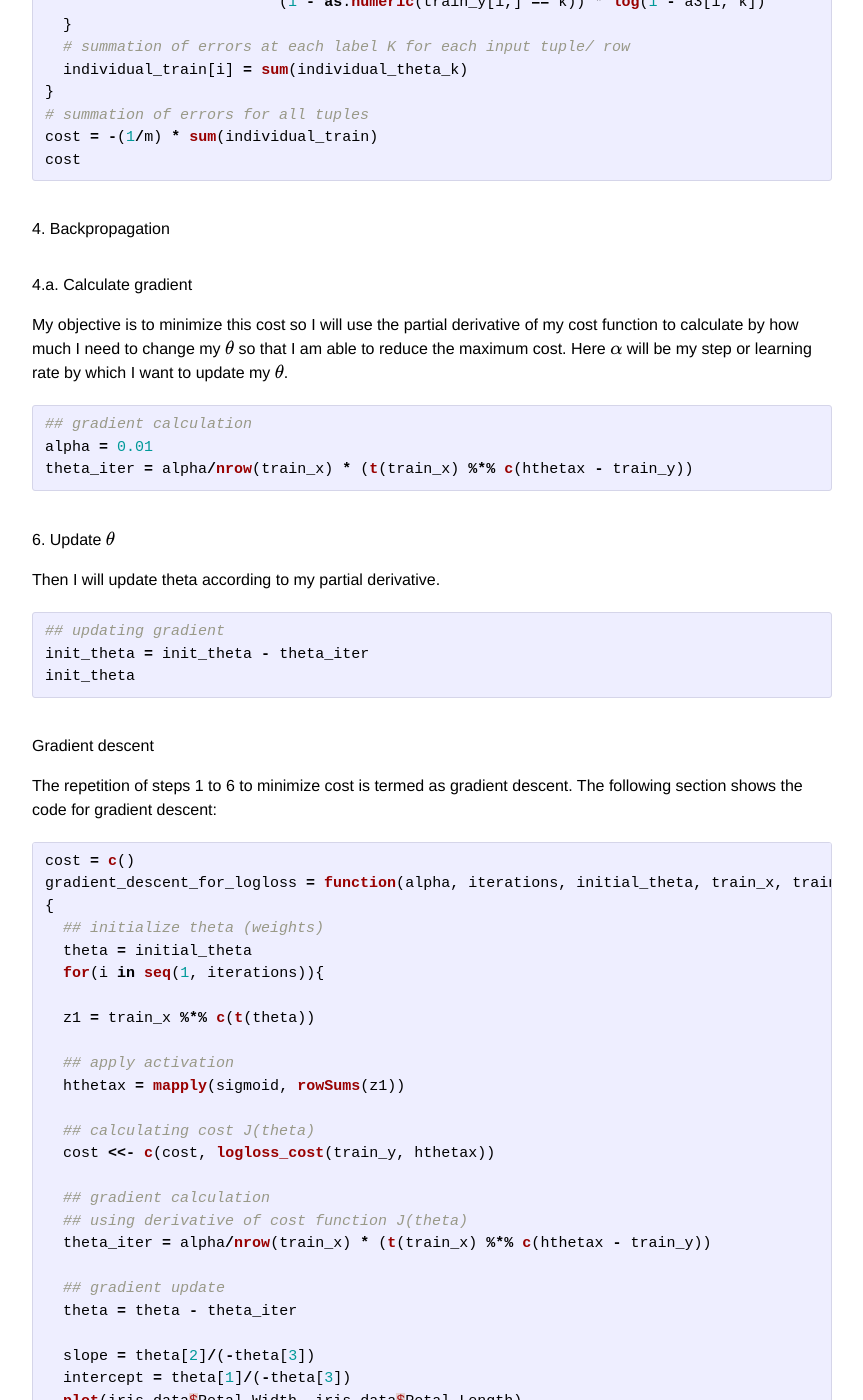
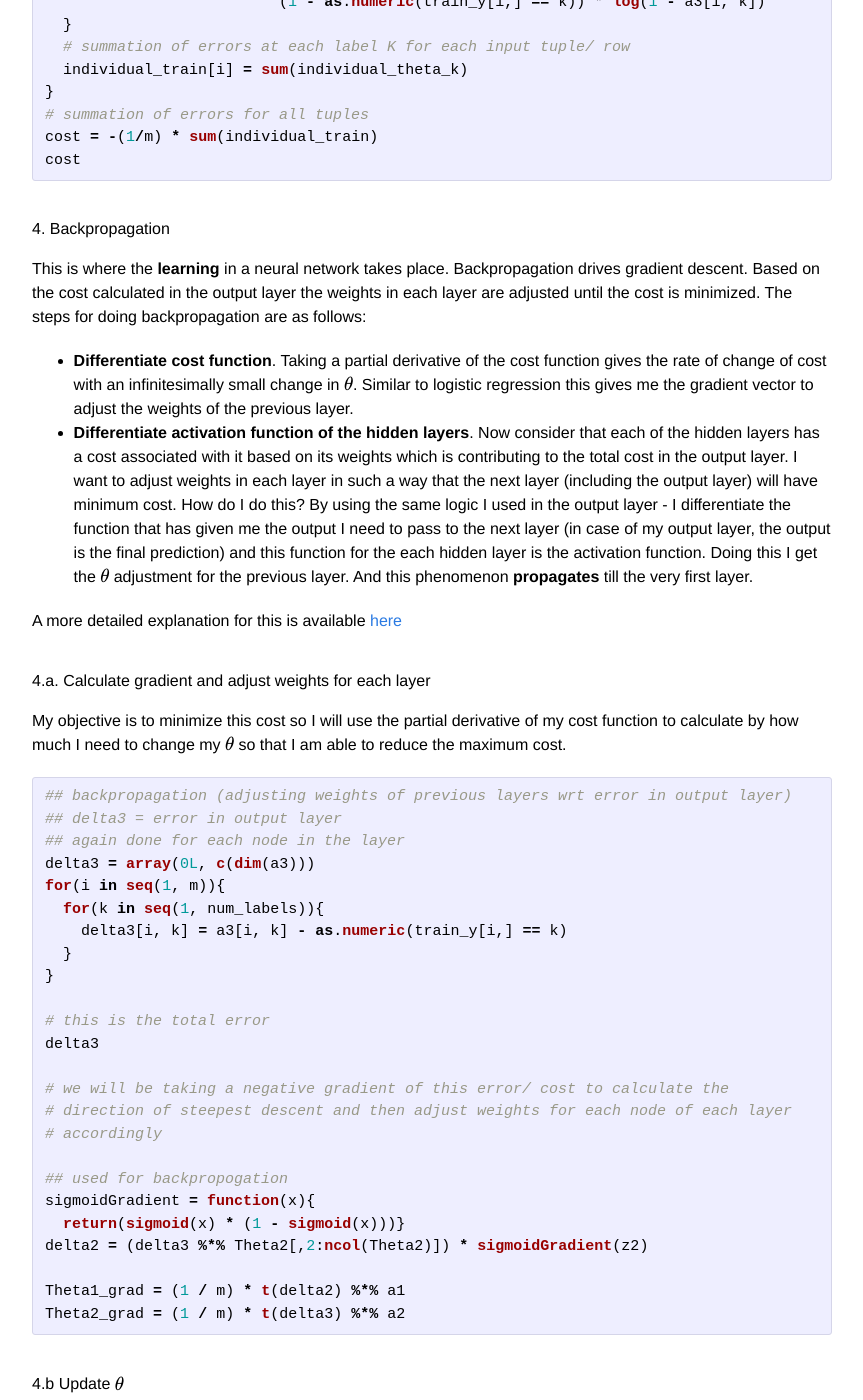
Before and after one commit to praths007/praths007.github.io, a Jekyll site: the page built from _posts/2019-03-25-intuition-neural-networks.md, in a window 1280 px wide and 1400 px high, scrolled down 3802 px. Shown: the whole window, without its empty margins (208-1071 px from the left). Built offline with Jekyll 4.4.1, drawn with Linux system fonts in a browser that asks for light colours; formulas are drawn with MathJax 3; comment, search, counter and statistics services are not loaded; some of the changed text lies outside the part shown.

Commit message:
added nn intuition#f

````diff
--- a/_posts/2019-03-25-intuition-neural-networks.md
+++ b/_posts/2019-03-25-intuition-neural-networks.md
@@ -157,77 +157,176 @@ cost
 ```
 
 ##### 4. Backpropagation
-###### 4.a. Calculate gradient
+This is where the **learning** in a neural network takes place. Backpropagation drives gradient descent. Based on the
+cost calculated in the output layer the weights in each layer are adjusted until the cost is minimized.
+The steps for doing backpropagation are as follows:
+- **Differentiate cost function**. Taking a partial derivative of the cost function gives the rate of change of cost
+with an infinitesimally small change in \\( \theta \\). Similar to logistic regression this gives me the gradient vector
+to adjust the weights of the previous layer.
+- **Differentiate activation function of the hidden layers**. Now consider that each of the hidden layers has a cost
+associated with it based on its weights which is contributing to the total cost in the output layer. I want to adjust
+weights in each layer in such a way that the next layer (including the output layer) will have minimum cost. How do I do
+this? By using the same logic I used in the output layer - I differentiate the function that has given me the output I
+need to pass to the next layer (in case of my output layer, the output is the final prediction) and this function for
+ the each hidden layer is the activation function.
+ Doing this I get the \\( \theta \\) adjustment for the previous layer. And this phenomenon
+**propagates** till the very first layer.
+
+A more detailed explanation for this is available [here](https://medium.com/datathings/neural-networks-and-backpropagation-explained-in-a-simple-way-f540a3611f5e)
+
+###### 4.a. Calculate gradient and adjust weights for each layer
 My objective is to minimize this cost so I will use the partial derivative of my cost function to calculate by how much
-I need to change my \\( \theta \\) so that I am able to reduce the maximum cost. Here \\( \alpha \\) will be my step or
-learning rate by which I want to update my \\( \theta \\).
+I need to change my \\( \theta \\) so that I am able to reduce the maximum cost.
 
 ```python
-## gradient calculation
-alpha = 0.01
-theta_iter = alpha/nrow(train_x) * (t(train_x) %*% c(hthetax - train_y))
+## backpropagation (adjusting weights of previous layers wrt error in output layer)
+## delta3 = error in output layer
+## again done for each node in the layer
+delta3 = array(0L, c(dim(a3)))
+for(i in seq(1, m)){
+  for(k in seq(1, num_labels)){
+    delta3[i, k] = a3[i, k] - as.numeric(train_y[i,] == k)
+  }
+}
+
+# this is the total error
+delta3
+
+# we will be taking a negative gradient of this error/ cost to calculate the
+# direction of steepest descent and then adjust weights for each node of each layer
+# accordingly
+
+## used for backpropogation
+sigmoidGradient = function(x){
+  return(sigmoid(x) * (1 - sigmoid(x)))}
+delta2 = (delta3 %*% Theta2[,2:ncol(Theta2)]) * sigmoidGradient(z2)
+
+Theta1_grad = (1 / m) * t(delta2) %*% a1
+Theta2_grad = (1 / m) * t(delta3) %*% a2
 ```
-##### 6. Update \\( \theta \\)
-Then I will update theta according to my partial derivative.
+###### 4.b Update \\( \theta \\)
+Then I will update theta/gradients/weights for each layer according to my partial derivative. Here \\( \alpha \\) will be my step or
+learning rate by which I want to update my \\( \theta \\). Generally this \\( \alpha \\) must have a small value so that
+the gradient does not update frantically.
 ```python
-## updating gradient
-init_theta = init_theta - theta_iter
-init_theta
+alpha = 0.001
+Theta1 = Theta1 - alpha * Theta1_grad
+Theta2 = Theta2 - alpha * Theta2_grad
 ```
 ##### Gradient descent
-The repetition of steps 1 to 6 to minimize cost is termed as gradient descent. The following section shows the code for
-gradient descent:
+The repetition of forward and backpropagation in steps 1 to 4 to minimize cost is gradient
+descent. The following section shows the code for gradient descent:
 
 ```python
 cost = c()
-gradient_descent_for_logloss = function(alpha, iterations, initial_theta, train_x, train_y)
+num_labels = 2 # 0 and 1 in our case
+
+m = dim(train_x)[1]
+n = dim(train_x)[2]
+
+## number of nodes in 1st layer/input layer must
+## equal number of columns/ features of input data
+layer1_nodes = ncol(train_x)
+
+## this layer can have as many nodes as required
+## rule of thumb is usually 1.5 times or equal number
+layer2_nodes = trunc(ncol(train_x) * 1.5)
+
+# final output layer nodes = number of labels
+output_layer_nodes = 2
+
+gradient_descent_for_nn = function(alpha, iterations, train_x, train_y)
 {
   ## initialize theta (weights)
-  theta = initial_theta
+
+  Theta1 = array(runif(n = gaussian(), min = 0, max = 1), c(layer2_nodes, layer1_nodes))
+
+  Theta2 = array(runif(n = gaussian(), min = 0, max = 1), c(output_layer_nodes, layer2_nodes+1))
+
+
   for(i in seq(1, iterations)){
 
-  z1 = train_x %*% c(t(theta))
+    a1 = train_x
 
-  ## apply activation
-  hthetax = mapply(sigmoid, rowSums(z1))
+    z2 = a1 %*% t(Theta1)
 
-  ## calculating cost J(theta)
-  cost <<- c(cost, logloss_cost(train_y, hthetax))
+    a2 = sigmoid(z2)
 
-  ## gradient calculation
-  ## using derivative of cost function J(theta)
-  theta_iter = alpha/nrow(train_x) * (t(train_x) %*% c(hthetax - train_y))
+    a2 = cbind(1, a2)
 
-  ## gradient update
-  theta = theta - theta_iter
 
-  slope = theta[2]/(-theta[3])
-  intercept = theta[1]/(-theta[3])
-  plot(iris_data$Petal.Width, iris_data$Petal.Length)
-  abline(intercept, slope)
-  Sys.sleep(0)
+    z3 = a2 %*% t(Theta2)
+
+    a3 = sigmoid(z3)
+
+
+    individual_train = array(0L, m)
+    individual_theta_k = array(0L, output_layer_nodes)
+    for(i in seq(1, m)){
+      for(k in seq(1, num_labels)){
+        individual_theta_k[k] = as.numeric(train_y[i,] == k)  * log(a3[i, k]) +
+          (1 - as.numeric(train_y[i,] == k)) * log(1 - a3[i, k])
+      }
+      individual_train[i] = sum(individual_theta_k)
+    }
+    cost <<- c(cost, -(1/m) * sum(individual_train))
+    # cost = c(cost, cost)
+    # print(cost)
+
+
+
+    delta3 = array(0L, c(dim(a3)))
+    for(i in seq(1, m)){
+      for(k in seq(1, num_labels)){
+        delta3[i, k] = a3[i, k] - as.numeric(train_y[i,] == k)
+      }
+    }
+
+    # delta3
+
+
+    # delta2 = Theta2*delta3 * (derivative of activation function, which is sigmoid)
+    # delta2 = Theta2*delta3 * a3 * (1 - a3)
+
+    delta2 = (delta3 %*% Theta2[,2:ncol(Theta2)]) * sigmoidGradient(z2)
+
+    Theta1_grad = (1 / m) * t(delta2) %*% a1
+    Theta2_grad = (1 / m) * t(delta3) %*% a2
+
+    # alpha = 0.001
+    Theta1 = Theta1 - alpha * Theta1_grad
+    Theta2 = Theta2 - alpha * Theta2_grad
 
   }
-  return(theta)
+  return(list(Theta1, Theta2))
 
 }
+
+
 alpha = 0.01
 ## keep changing epochs, more epochs = more steps towards minimum cost
-epochs = 600
+epochs = 3000
 
-thetas = gradient_descent_for_logloss(alpha, epochs, as.matrix(c(0, 0.5, 0.5), 1), train_x, train_y)
+thetas = gradient_descent_for_nn(alpha, epochs, train_x, train_y)
 
-thetas
+plot(cost)
 
-################################################
 
-## predicting using theta values
-z_op = test_x %*% c(t(thetas))
+h1 = sigmoid(test_x %*% t(thetas[[1]]))
+h2 = sigmoid(cbind(1, h1) %*% t(thetas[[2]]))
 
-pred_prob = mapply(sigmoid, z_op)
 
-preds = ifelse(pred_prob > 0.5, 1, 0)
+preds = apply(h2, 1, function(x) which(x == max(x)))
 
 confusionMatrix(as.factor(preds), as.factor(test_y))
-## 96% accuracy
+## 100% accuracy
 ```
+
+One way to track the success of gradient descent is to check if our cost reduces with each iteration. The graph
+should follow an elbow curve shown here.
+
+![gradient_descent_cost_vs_iteration](/assets/neural_net_2_cost_vs_iteration_num.png){:height="400px" width="500px"}{: .center-image }
+
+ If no significant reduction is observed even after multiple iterations it
+is understood that there is something wrong with the network setup or data and the model is not **learning** translating
+to unsatisfactory results.
````
Also changed, not shown: assets/neural_net_2_cost_vs_iteration_num.png (added).
